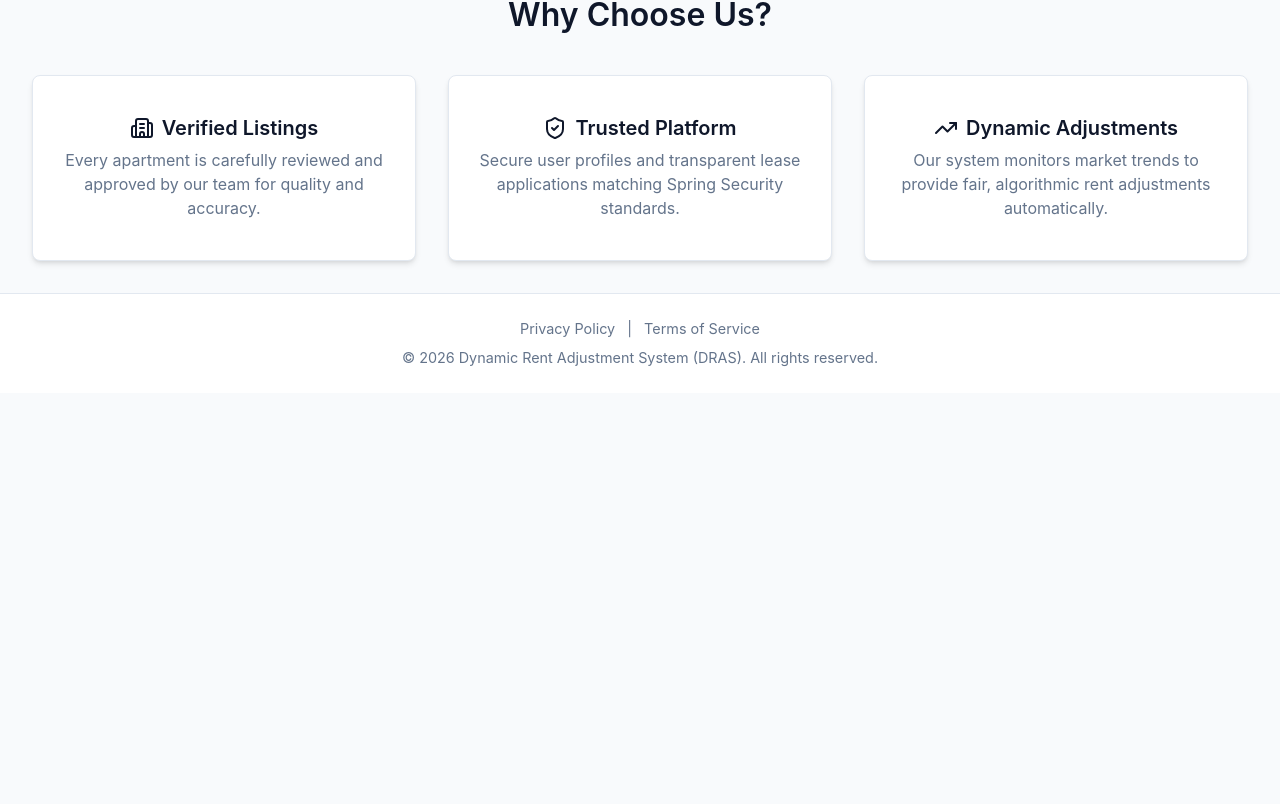
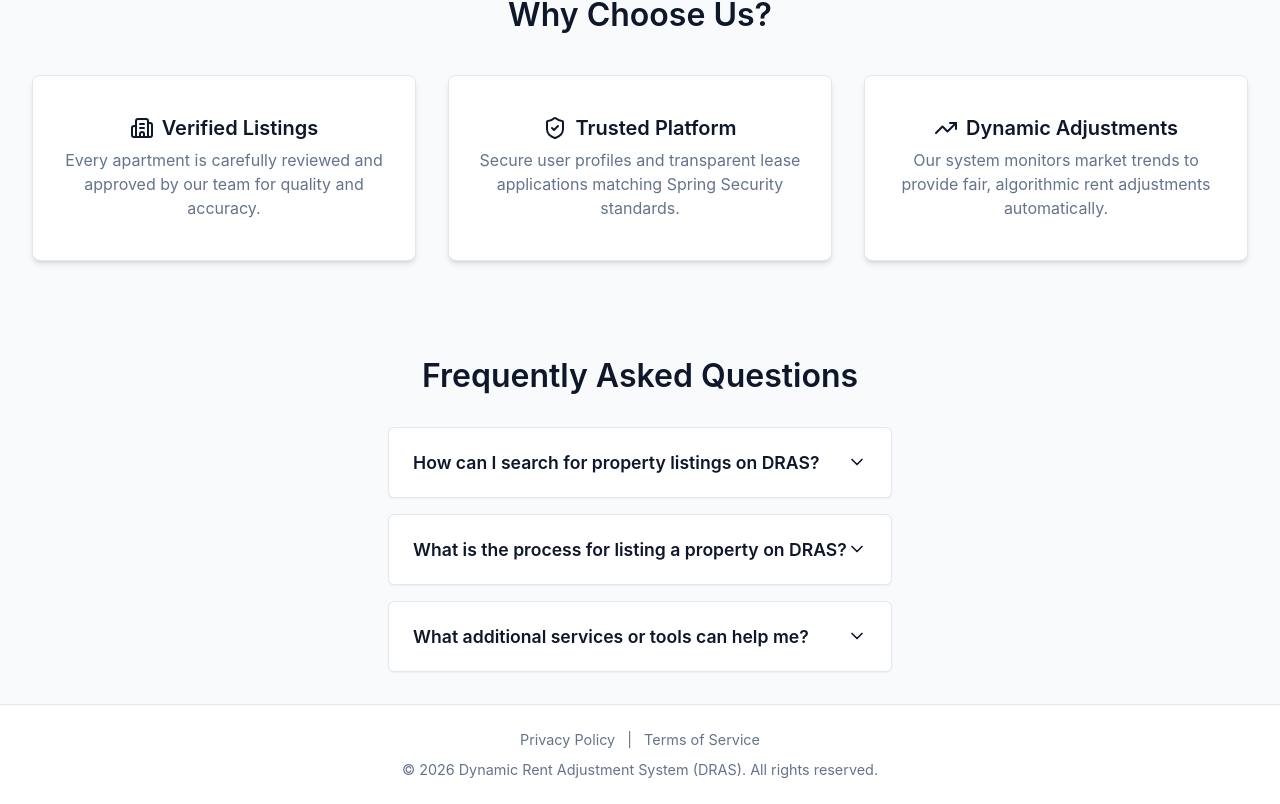
Before and after one commit to AthosExarchou/dynamic-rent-adjustment-system, a React (Vite) app in the folder frontend/: page / in a window 1280 px wide. Shown: the part 550-1354 px from the top of the page. Before the commit the page ends 943 px from the top, so only its background shows below. Built offline with nearby package versions, Linux system fonts and the light colour scheme; no server answers.

Commit message:
feat(frontend): add expandable FAQ section to landing page

```diff
--- a/frontend/src/features/public/components/LandingPage.jsx
+++ b/frontend/src/features/public/components/LandingPage.jsx
@@ -1,12 +1,14 @@
 import React, { useEffect, useState } from 'react';
 import { Link } from 'react-router-dom';
-import { Building2, ShieldCheck, TrendingUp } from 'lucide-react';
+import { Building2, ShieldCheck, TrendingUp, ChevronDown, ChevronUp } from 'lucide-react';
 import { useAuth } from '../../auth';
 import apiClient from '../../../shared/api/client';
 import styles from './LandingPage.module.css';
 
 export default function LandingPage() {
   const { isAuthenticated } = useAuth();
+  const [openFaq, setOpenFaq] = useState(null);
+
   useEffect(() => {
     // Placeholder for future landing page logic
   }, []);
@@ -48,6 +50,78 @@ export default function LandingPage() {
           </div>
         </div>
       </section>
+
+      <section className={styles.faqSection}>
+        <h2 className={styles.faqTitle}>Frequently Asked Questions</h2>
+        <div className={styles.faqList}>
+
+          <div className={styles.faqItem}>
+            <button
+              className={styles.faqQuestion}
+              onClick={() => setOpenFaq(openFaq === 0 ? null : 0)}
+            >
+              How can I search for property listings on DRAS?
+              {openFaq === 0 ? <ChevronUp size={20} /> : <ChevronDown size={20} />}
+            </button>
+            {openFaq === 0 && (
+              <div className={styles.faqAnswer}>
+                <p>DRAS makes it easy and quick to find your ideal place in the world. Here's how you can search for property listings:</p>
+                <ol>
+                  <li>Visit the DRAS website.</li>
+                  <li>Go to the Listings page.</li>
+                  <li>Refine your search further by using the available filters (price, area, property type, etc).</li>
+                  <li>Click "Search" to display listings that match your criteria.</li>
+                  <li>Browse the listings you're interested in. If a property catches your attention, click Apply to submit your tenant application.</li>
+                </ol>
+              </div>
+            )}
+          </div>
+
+          <div className={styles.faqItem}>
+            <button
+              className={styles.faqQuestion}
+              onClick={() => setOpenFaq(openFaq === 1 ? null : 1)}
+            >
+              What is the process for listing a property on DRAS?
+              {openFaq === 1 ? <ChevronUp size={20} /> : <ChevronDown size={20} />}
+            </button>
+            {openFaq === 1 && (
+              <div className={styles.faqAnswer}>
+                <p>If you're a property owner and want to publish a property for rent on DRAS, the process is very straightforward:</p>
+                <ol>
+                  <li>Register or sign in to your account.</li>
+                  <li>Navigate to the Listings page and click "Submit Property."</li>
+                  <li>Complete all the required fields with your property's details.</li>
+                  <li>If this is your first time, you will automatically be registered with an Owner Profile.</li>
+                  <li>Click "Submit" to post your listing. It will be reviewed by administrators and then made available to prospective tenants.</li>
+                </ol>
+              </div>
+            )}
+          </div>
+
+          <div className={styles.faqItem}>
+            <button
+              className={styles.faqQuestion}
+              onClick={() => setOpenFaq(openFaq === 2 ? null : 2)}
+            >
+              What additional services or tools can help me?
+              {openFaq === 2 ? <ChevronUp size={20} /> : <ChevronDown size={20} />}
+            </button>
+            {openFaq === 2 && (
+              <div className={styles.faqAnswer}>
+                <p>By creating an account on DRAS, you can use your personal profile to:</p>
+                <ul>
+                  <li>Become a tenant or an owner simply by interacting with the platform.</li>
+                  <li>Manage all your pending and approved rental applications.</li>
+                  <li>Track applicants for your properties in a single Dashboard.</li>
+                </ul>
+                <p>This gives you complete control over your rental workflows, with everything organized in one place just for you.</p>
+              </div>
+            )}
+          </div>
+
+        </div>
+      </section>
     </div>
   );
 }
--- a/frontend/src/features/public/components/LandingPage.module.css
+++ b/frontend/src/features/public/components/LandingPage.module.css
@@ -87,3 +87,71 @@
 .cardDesc {
   color: var(--text-secondary);
 }
+
+.faqSection {
+  margin-top: 2rem;
+  max-width: 800px;
+  margin-left: auto;
+  margin-right: auto;
+  text-align: left;
+}
+
+.faqTitle {
+  font-size: 2rem;
+  margin-bottom: 2rem;
+  text-align: center;
+}
+
+.faqList {
+  display: flex;
+  flex-direction: column;
+  gap: 1rem;
+}
+
+.faqItem {
+  background-color: var(--background-paper);
+  border: 1px solid var(--border-color);
+  border-radius: var(--radius-md);
+  overflow: hidden;
+  box-shadow: var(--shadow-sm);
+  transition: box-shadow 0.2s ease;
+}
+
+.faqItem:hover {
+  box-shadow: var(--shadow-md);
+}
+
+.faqQuestion {
+  width: 100%;
+  text-align: left;
+  background: none;
+  border: none;
+  padding: 1.5rem;
+  font-size: 1.1rem;
+  font-weight: 600;
+  color: var(--text-primary);
+  cursor: pointer;
+  display: flex;
+  justify-content: space-between;
+  align-items: center;
+}
+
+.faqQuestion:hover {
+  background-color: var(--background-default);
+}
+
+.faqAnswer {
+  padding: 0 1.5rem 1.5rem 1.5rem;
+  color: var(--text-secondary);
+  line-height: 1.6;
+}
+
+.faqAnswer ul, .faqAnswer ol {
+  margin-top: 0.5rem;
+  margin-bottom: 0.5rem;
+  padding-left: 1.5rem;
+}
+
+.faqAnswer li {
+  margin-bottom: 0.25rem;
+}
```
